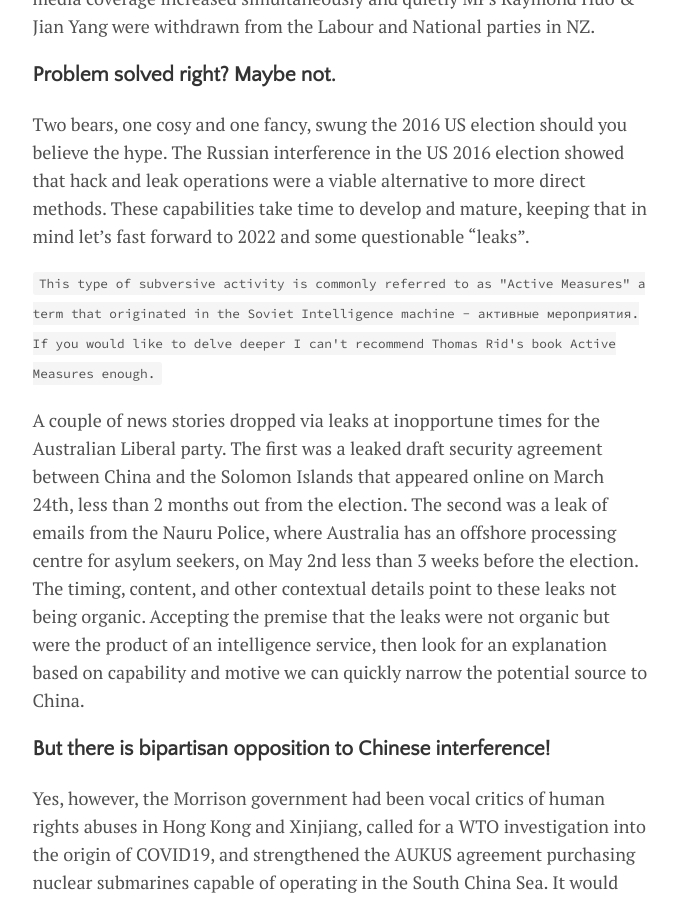
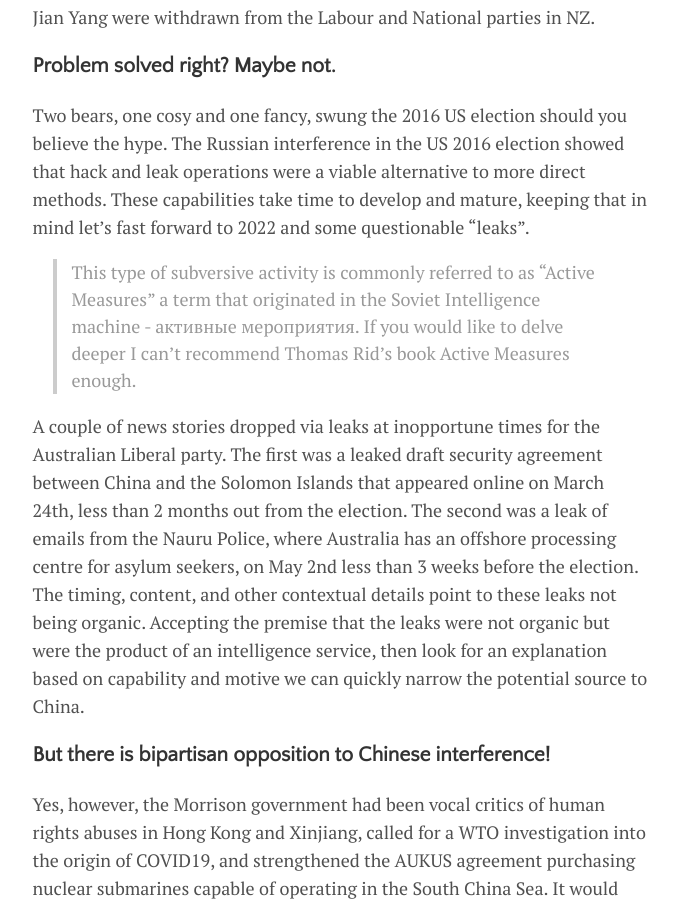
Before and after one commit to seizethecheese/seizethecheese.github.io, a Jekyll site: the page built from _posts/2022-07-09-post.md, in a window 1280 px wide and 900 px high, scrolled down 1145 px. Shown: the whole window, without its empty margins (300-978 px from the left). Built offline with Jekyll 4.4.1, drawn with Linux system fonts in a browser that asks for light colours; some web fonts are replaced.

```diff
--- a/_posts/2022-07-09-post.md
+++ b/_posts/2022-07-09-post.md
@@ -4,7 +4,7 @@ title: Chinese Election Interference with Russian Characteristics
 permalink: /AMDU
 ---
 
-`Note: I have no special visibility into the Nauru leaks, all of the information I have used in this analysis is publicly available and a list of references is at the end of the post.`
+> Note: I have no special visibility into the Nauru leaks, all of the information I have used in this analysis is publicly available and a list of references is at the end of the post.
 
 ## TL;DR
 
@@ -24,7 +24,7 @@ Chinese influence operations have been fairly transparent, work by people like C
 
 Two bears, one cosy and one fancy, swung the 2016 US election should you believe the hype. The Russian interference in the US 2016 election showed that hack and leak operations were a viable alternative to more direct methods. These capabilities take time to develop and mature, keeping that in mind let's fast forward to 2022 and some questionable "leaks".
 
-`This type of subversive activity is commonly referred to as "Active Measures" a term that originated in the Soviet Intelligence machine - активные мероприятия. If you would like to delve deeper I can't recommend Thomas Rid's book Active Measures enough.`
+> This type of subversive activity is commonly referred to as "Active Measures" a term that originated in the Soviet Intelligence machine - активные мероприятия. If you would like to delve deeper I can't recommend Thomas Rid's book Active Measures enough.
 
 A couple of news stories dropped via leaks at inopportune times for the Australian Liberal party. The first was a leaked draft security agreement between China and the Solomon Islands that appeared online on March 24th, less than 2 months out from the election. The second was a leak of emails from the Nauru Police, where Australia has an offshore processing centre for asylum seekers, on May 2nd less than 3 weeks before the election. The timing, content, and other contextual details point to these leaks not being organic. Accepting the premise that the leaks were not organic but were the product of an intelligence service, then look for an explanation based on capability and motive we can quickly narrow the potential source to China.
 
@@ -77,14 +77,14 @@ That leaves 589 words of which 438 are directly copied or copied with minor alte
 
 I don't believe a primarily plagiarised statement like this is congruent with a hacktivist leak. I would expect a longer note with mostly original content to accompany a hacktivist leak. Keep in mind this is an issue the activist cares about enough to go to the effort of hacking the target and also potentially risk arrest.
 
- ![spelling](<../assets/img/spelling.jpg>)
-
 #### Textual Clues
 One minor misspelling caught my eye as soon as I read the statement. In paragraph 2 the author of the statement uses the American spelling for the word liveable, spelling it "livable", this is inconsistent with the rest of the note using British spelling both in the copied content and in the original content, for example the spelling of centre in the authors demands.
 
 This could point to there being multiple authors, or a non-native English speaking author.
 
 Also of note, the author has started their references from 0 and not 1. None of the other leak release statements posted to Enlace Hacktivista start their references from 0. I haven't found a particular style or country/language where this is the practice but if you are aware of one let me know.
+
+ ![spelling](<../assets/img/spelling.jpg>)
 
 #### Torrent File
 The torrent file was created using a command line utility `mktorrent`. I would expect a hackttivist actor to be more likely to use a GUI client like Deluge or uTorrent, however, I haven't had time to review other leak torrent files yet to see if this is abnormal.
```
